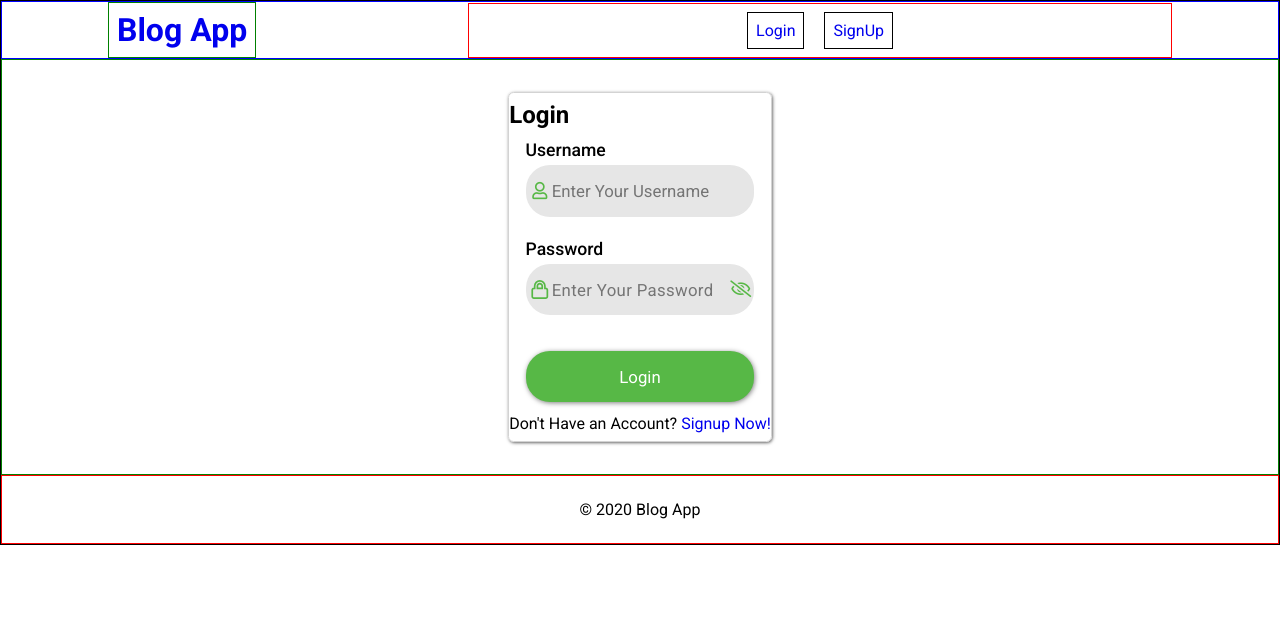
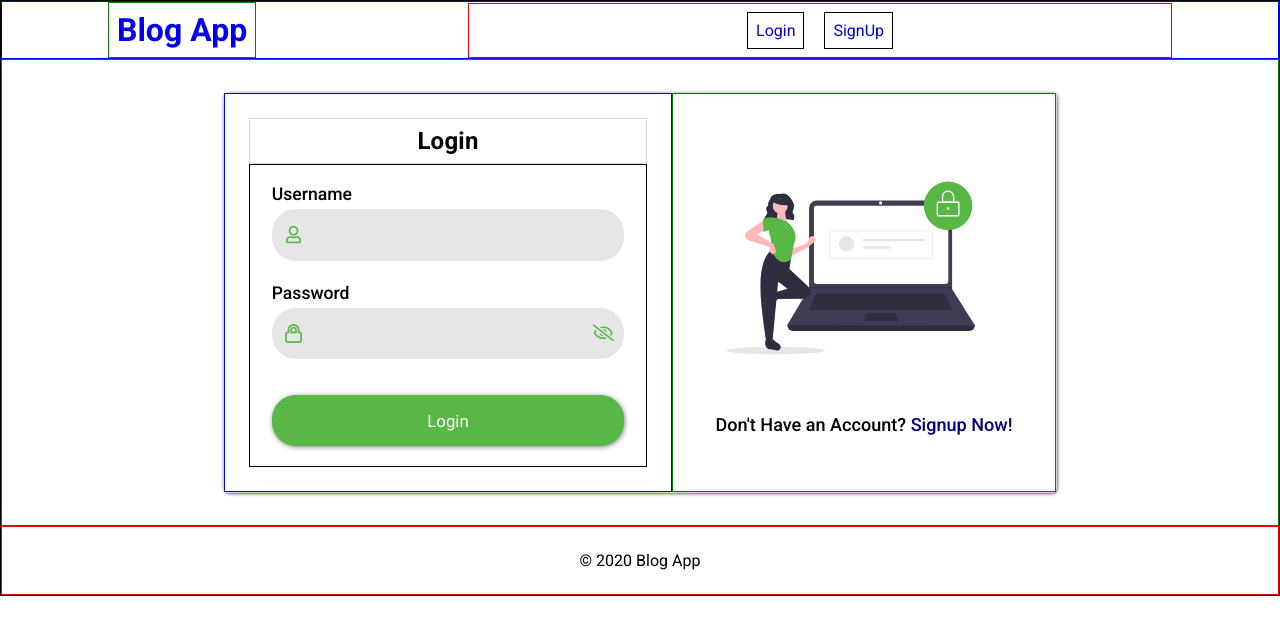
Before and after one commit to Seth250/blog-app, a Django app: page /login/ in a window 1280 px wide. Shown: the top 635 px of the page. Run offline with Django 3.2, Linux system fonts and the light colour scheme; some libraries are stand-ins or nearby versions.

Commit message:
refactored login form

```diff
--- a/accounts/forms.py
+++ b/accounts/forms.py
@@ -73,21 +73,20 @@ class CustomAuthenticationForm(AuthenticationForm):
 		widget=forms.TextInput(
 			attrs={
 				'class': 'text-input standard-input',
-				'placeholder': 'Enter Your Username'
+				# 'placeholder': 'Enter Your Username'
 			}
 		),
 		label_suffix=""
 	)
 
 	password = forms.CharField(
-		# label=_("Password"),
         label_suffix="",
         strip=False,
         widget=forms.PasswordInput(
         	attrs={
         		'autocomplete': 'new-password',
         		'class': 'text-input password-input',
-				'placeholder': 'Enter Your Password'
+				# 'placeholder': 'Enter Your Password'
         	}
         ),
 	)
--- a/accounts/static/accounts/css/styles.css
+++ b/accounts/static/accounts/css/styles.css
@@ -12,9 +12,9 @@
 }
 
 .col-1{
-	border-top-left-radius: inherit;
-	border-bottom-left-radius: inherit;
-	/* border: 1px solid green; */
+	/* border-top-left-radius: inherit;
+	border-bottom-left-radius: inherit;	 */
+	border: 1px solid green;
 	/* border-right: 1px solid lightgrey; */
 	width: 30vw;
 	/* background: #f9f9f9; */
@@ -38,7 +38,14 @@
 	/* border: 1px solid red; */
 }
 
-.login-message{
+.login-svg{
+	width: 65%;
+	height: 100%;
+	margin-right: 7%;
+}
+
+.login-message,
+.register-message{
 	/* border: 1px solid black; */
 	text-align: center;
 	width: 100%;
@@ -46,11 +53,19 @@
 	font-weight: 500;
 }
 
-.login-message a{
+.register-message{
+	padding-top: 1.5em;
+}
+
+.login-message a,
+.register-message a{
 	color: navy;
 }
 
 .col-2{
+	border: 1px solid blue;
+	/* border-top-right-radius: inherit;
+	border-bottom-right-radius: inherit;	 */
 	padding: 1.5em;
 	/* width: 45vw; */
 	width: 35vw;
@@ -83,7 +98,7 @@
 }
 
 .col-2__heading {
-	/* border: 1px solid lightgrey; */
+	border: 1px solid lightgrey;
 	text-align: center;
 	padding: 0.5em;
 }
@@ -108,7 +123,7 @@
 }
 
 .form-container{
-	/* border: 1px solid black; */
+	border: 1px solid black;
 	padding: 0.5em 0;
 }
 
--- a/accounts/templates/accounts/login.html
+++ b/accounts/templates/accounts/login.html
@@ -9,7 +9,6 @@
 {% endblock styles %}
 
 {% block content %}
-	<div class="container">
 	{% if messages %}
 		{% for message in messages %}
 			<div class="message message-{{ message.tags }}">
@@ -17,7 +16,50 @@
 			</div>
 		{% endfor %}
 	{% endif %}
+	<div class="container">
+		<div class="col-2">
+			<div class="col-2__heading">
+				<h2>Login</h2>
+			</div>
 			<div class="form-container">
+				<form method="POST">
+					{% csrf_token %}
+					{% for field in form %}
+						<div class="form-row">
+							{{ field.label_tag }}
+							<div class="input-container" tab-index="0">
+								{% if 'password' in field.name %}
+									<i class="fa fa-lock"></i>
+									{{ field }}
+									<a class="password-toggler" id="toggler-{{ field.name }}">
+										<i class="far fa-eye-slash" id="toggler-icon-{{ field.name }}"></i>
+									</a>
+								{% else %}
+									<i class="far fa-user"></i>
+									{{ field }}
+								{% endif %}
+							</div>
+							{{ field.errors }}
+						</div>
+					{% endfor %}
+					<div class="form-row">
+						<button type="submit" class="submit-button">Login</button>
+					</div>
+				</form>
+			</div>
+		</div>
+		<div class="col-1">
+			<div class="image-container">
+				<img src="{% static 'accounts/img/login.svg' %}" alt="login svg" class="login-svg">
+			</div>
+			<div class="register-message">
+				<p>
+					Don't Have an Account?
+					<a href="{% url 'accounts:login' %}">Signup Now!</a>
+				</p>
+			</div>
+		</div>
+		<!-- <div class="form-container">
 			<div class="form-top">
 				<h2>Login</h2>
 			</div>
@@ -40,9 +82,9 @@
 							{% endif %}
 						</div>
 					</div>
-				{% endfor %}
+				{% endfor %} -->
 				<!-- {{ form.as_p }} -->
-				<div class="form-row">
+				<!-- <div class="form-row">
 					<button type="submit" class="submit-button">Login</button>
 				</div>
 			</form>
@@ -52,6 +94,7 @@
 				</p>
 			</div>
 		</div>
+	</div> -->
 	</div>
 {% endblock content %}
 
```
Also changed, not shown: accounts/static/accounts/img/login.svg (added), accounts/static/accounts/img/signup2.svg (deleted). Lines whose indentation alone changed are shown as unchanged.
